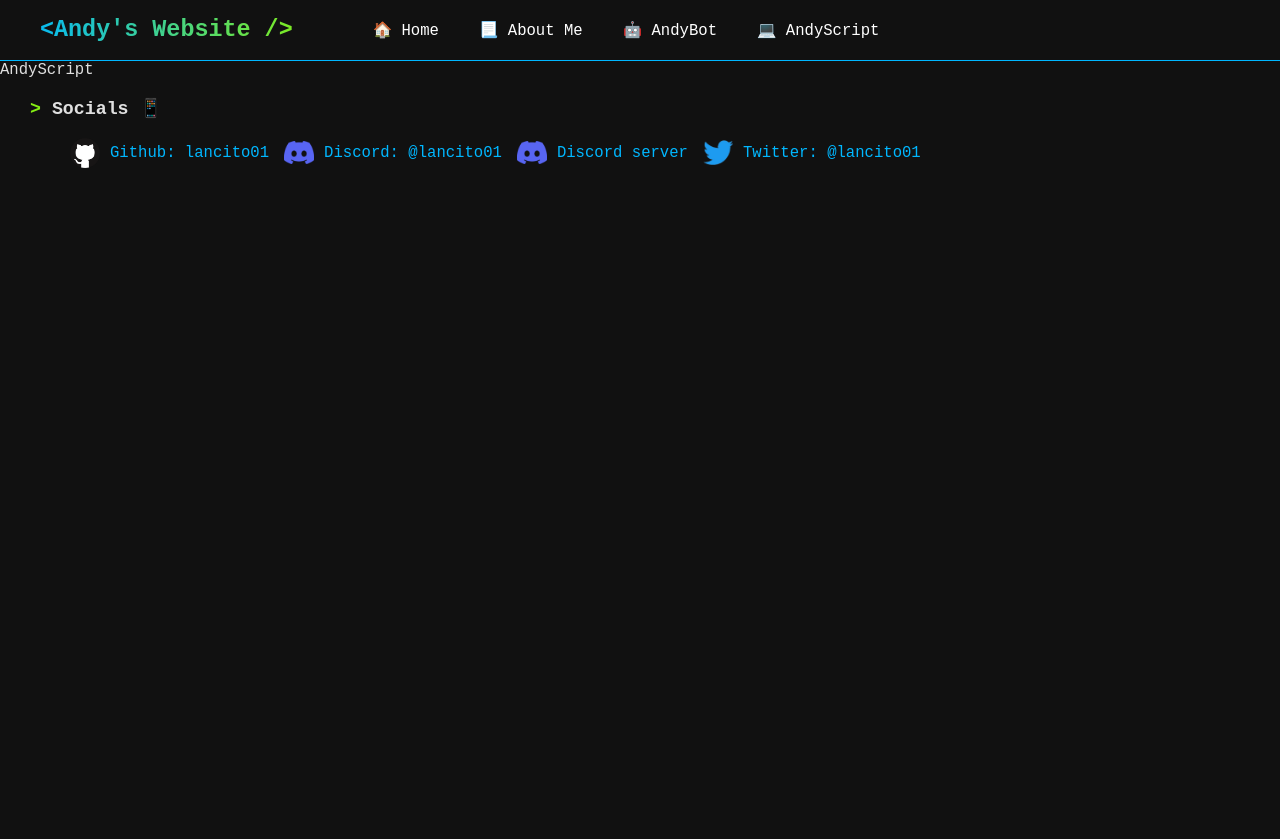
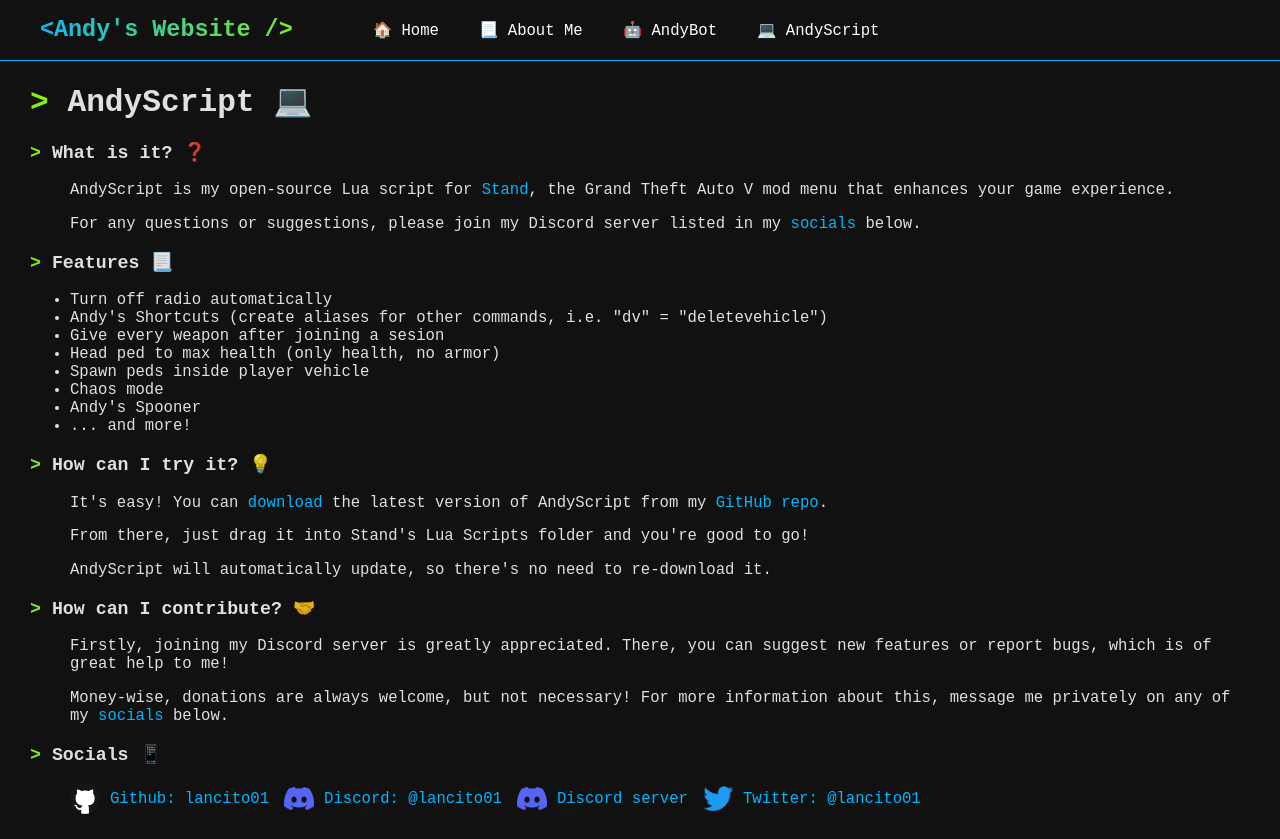
Before and after one commit to Lancito01/lancito01.dev, a React (Vite) app: page /andyscript in a window 1280 px wide. Before the commit the page ends 800 px from the top, so only its background shows below. Built offline with nearby package versions, Linux system fonts and the light colour scheme.

Commit message:
finished andyscript's site

```diff
--- a/src/Routes/About.jsx
+++ b/src/Routes/About.jsx
@@ -14,8 +14,8 @@ const About = () => {
   }
 
   return (
-    <div className="margin-left about-div">
-      <h1>👋 Hi, there! My name&apos;s Andy.</h1>
+    <div className="about-div margin-left">
+      <h1><span className="accent-color">&gt;</span> Hi, there! My name&apos;s Andy. 👋</h1>
       <h2><span className="accent-color">&gt;</span> I am a beginner full-stack programmer, looking to improve.</h2>
       <h3><span className="accent-color">&gt;</span> A little about me</h3>
       <ul>
--- a/src/Routes/AndyBot.jsx
+++ b/src/Routes/AndyBot.jsx
@@ -4,7 +4,7 @@ import './AndyBot.css'
 const AndyBot = () => {
   return (
     <div className="margin-left andybot-div">
-      <h1><span className="accent-color">&gt;</span> AndyBot</h1>
+      <h1><span className="accent-color">&gt;</span> AndyBot 🤖</h1>
       <h3><span className="accent-color">&gt;</span> About AndyBot 🔎</h3>
       <ul>
         <p>AndyBot is an advanced AI-powered Discord bot featuring Google&apos;s Gemini API for dynamic and intelligent responses.</p>
--- a/src/Routes/AndyScript.jsx
+++ b/src/Routes/AndyScript.jsx
@@ -1,6 +1,38 @@
 const AndyScript = () => {
+  const andyScriptDownloadLink = 'https://github.com/Lancito01/AndyScript/archive/refs/heads/main.zip'
+  const andyScriptGithubLink = 'https://github.com/Lancito01/AndyScript';
+
   return (
-    <div>AndyScript</div>
+    <div className="andyscript margin-left">
+      <h1><span className="accent-color">&gt;</span> AndyScript 💻</h1>
+      <h3><span className="accent-color">&gt;</span> What is it? ❓</h3>
+      <ul>
+        <p>AndyScript is my open-source Lua script for <a href="https://stand.gg">Stand</a>, the Grand Theft Auto V mod menu that enhances your game experience.</p>
+        <p>For any questions or suggestions, please join my Discord server listed in my <a href="#socials">socials</a> below.</p>
+      </ul>
+      <h3><span className="accent-color">&gt;</span> Features 📃</h3>
+      <ul>
+        <li>Turn off radio automatically</li>
+        <li>Andy&apos;s Shortcuts (create aliases for other commands, i.e. &quot;dv&quot; = &quot;deletevehicle&quot;)</li>
+        <li>Give every weapon after joining a sesion</li>
+        <li>Head ped to max health (only health, no armor)</li>
+        <li>Spawn peds inside player vehicle</li>
+        <li>Chaos mode</li>
+        <li>Andy&apos;s Spooner</li>
+        <li>... and more!</li>
+      </ul>
+      <h3><span className="accent-color">&gt;</span> How can I try it? 💡</h3>
+      <ul>
+        <p>It&apos;s easy! You can <a href={andyScriptDownloadLink}>download</a> the latest version of AndyScript from my <a href={andyScriptGithubLink}>GitHub repo</a>.</p>
+        <p>From there, just drag it into Stand&apos;s Lua Scripts folder and you&apos;re good to go!</p>
+        <p>AndyScript will automatically update, so there&apos;s no need to re-download it. </p>
+      </ul>
+      <h3><span className="accent-color">&gt;</span> How can I contribute? 🤝</h3>
+      <ul>
+        <p>Firstly, joining my Discord server is greatly appreciated. There, you can suggest new features or report bugs, which is of great help to me! </p>
+        <p>Money-wise, donations are always welcome, but not necessary! For more information about this, message me privately on any of my <a href="#socials">socials</a> below.</p>
+      </ul>
+    </div>
   )
 }
 
```
